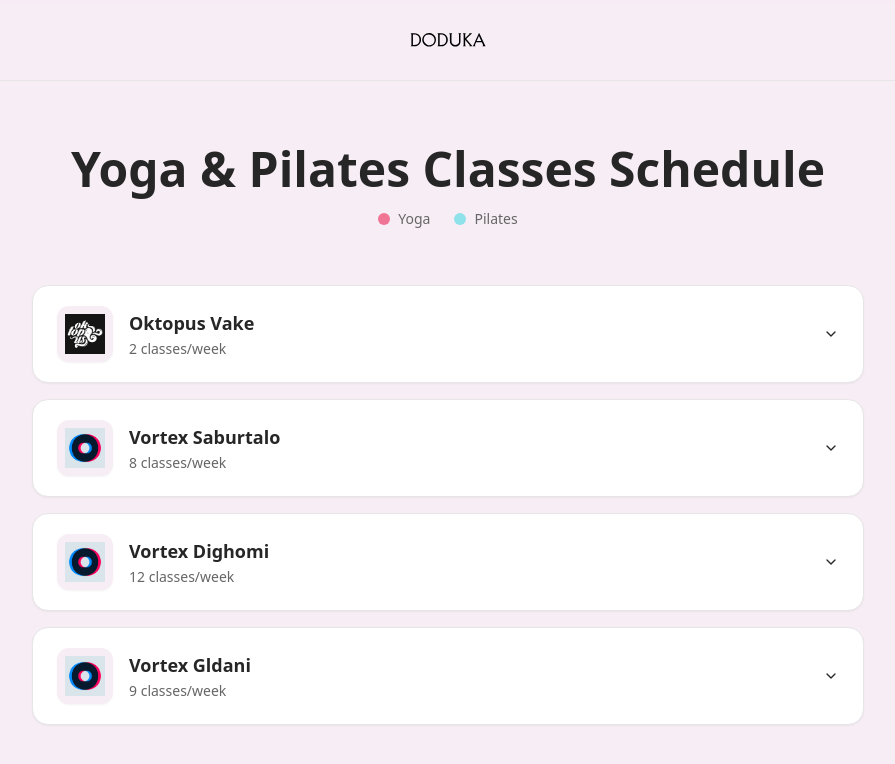
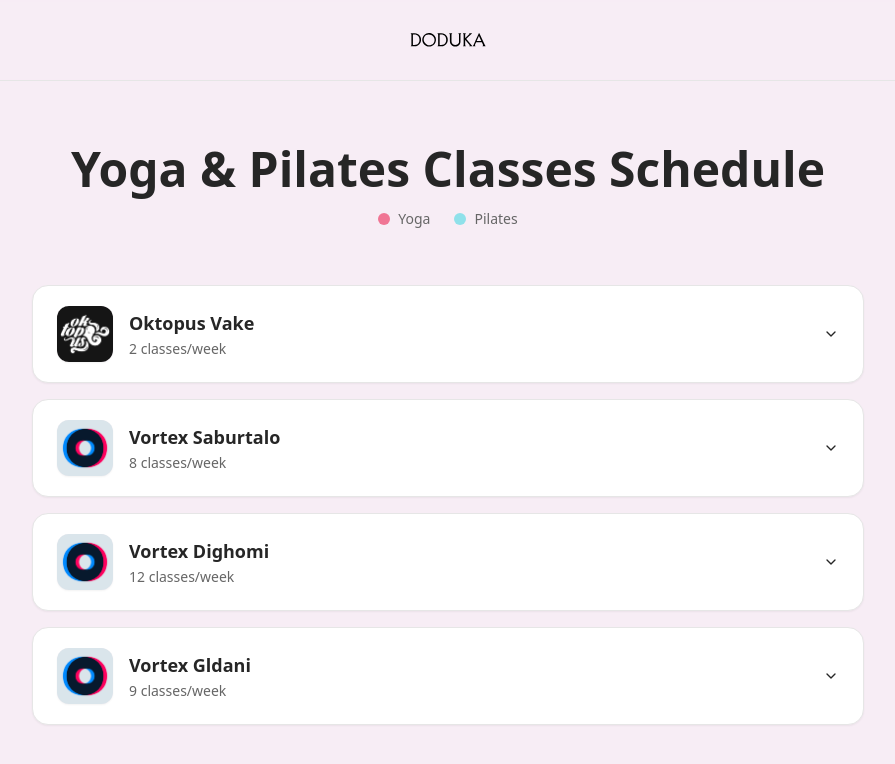
Before and after one commit to dodukamoves/ebb-and-flow-times, a React (Vite) app: page /schedule in a window 1280 px wide. Shown: the top 764 px of the page, without its empty margins (192-1087 px from the left). Built offline with nearby package versions, Linux system fonts and the light colour scheme; the HTML template or start-up script is replaced by a standard one.

Commit message:
Fix: Adjust logo sizing in schedule

```diff
--- a/src/components/StudioSchedule.tsx
+++ b/src/components/StudioSchedule.tsx
@@ -36,11 +36,11 @@ export const StudioSchedule = ({
         <div className="bg-card rounded-2xl shadow-sm hover:shadow-md transition-shadow duration-300 overflow-hidden border border-border">
           <AccordionTrigger className="px-6 py-5 hover:no-underline group">
             <div className="flex items-center gap-4 w-full">
-              <div className="w-14 h-14 rounded-xl bg-background flex items-center justify-center flex-shrink-0 shadow-sm p-2">
+              <div className="w-14 h-14 rounded-xl bg-background flex-shrink-0 shadow-sm overflow-hidden">
                 <img
                   src={logo}
                   alt={`${name} logo`}
-                  className="w-full h-full object-contain"
+                  className="w-full h-full object-cover"
                 />
               </div>
               <div className="flex-1 text-left">
```
